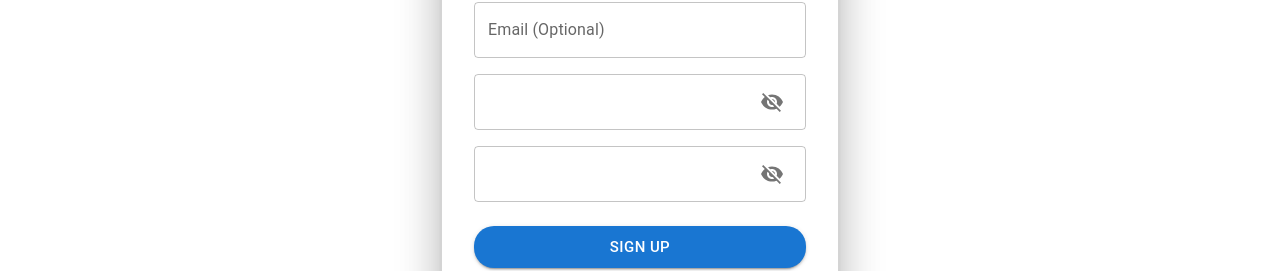
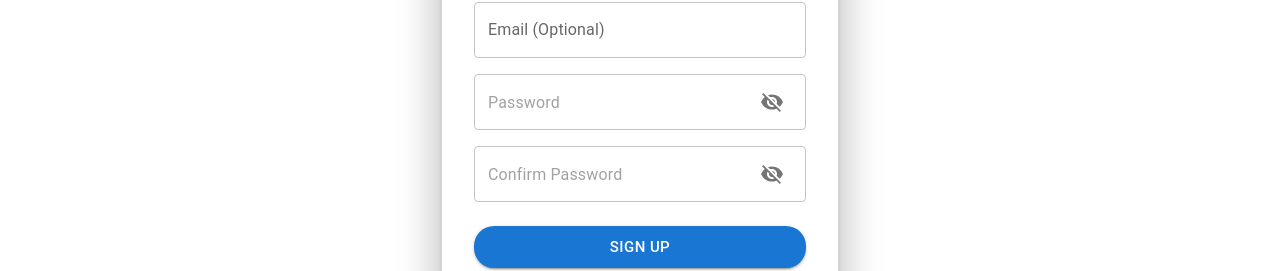
Before and after one commit to PremSingh24/ApnaFitness-E-Commerce, a React (Vite) app in the folder apps/react-client/: page /register in a window 1280 px wide. Shown: the part 358-629 px from the top of the page. Built offline with nearby package versions, Linux system fonts and the light colour scheme; no server answers.

Commit message:
chore: removed set timout after signup

```diff
--- a/apps/react-client/src/pages/registerPage.tsx
+++ b/apps/react-client/src/pages/registerPage.tsx
@@ -62,9 +62,7 @@ export function Register() {
 
         localStorage.setItem("token", response.data.token);
         localStorage.setItem("loggedIn", "true");
-        setTimeout(() => {
-          navigate("/", { replace: true });
-        }, 2000);
+        navigate("/", { replace: true });
       } else {
         toast.error(
           response.message ? response.message : response.data.message
@@ -190,7 +188,7 @@ export function Register() {
               </Grid>
               <Grid item xs={12}>
                 <PasswordField
-                  label="Password"
+                  placeholder="Password"
                   id="password"
                   register={register}
                   errors={!!errors.password}
@@ -200,7 +198,7 @@ export function Register() {
               </Grid>
               <Grid item xs={12}>
                 <PasswordField
-                  label="Confirm Password"
+                  placeholder="Confirm Password"
                   id="confirmPassword"
                   register={register}
                   errors={!!errors.confirmPassword}
```
